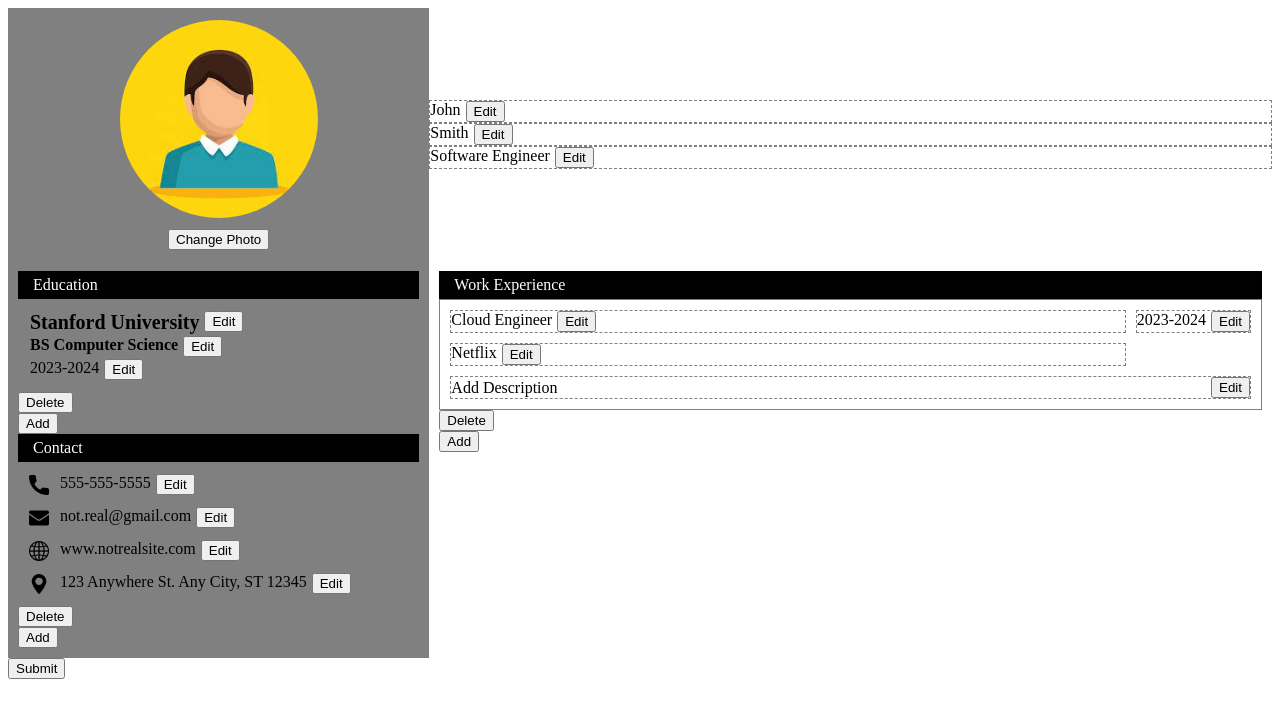
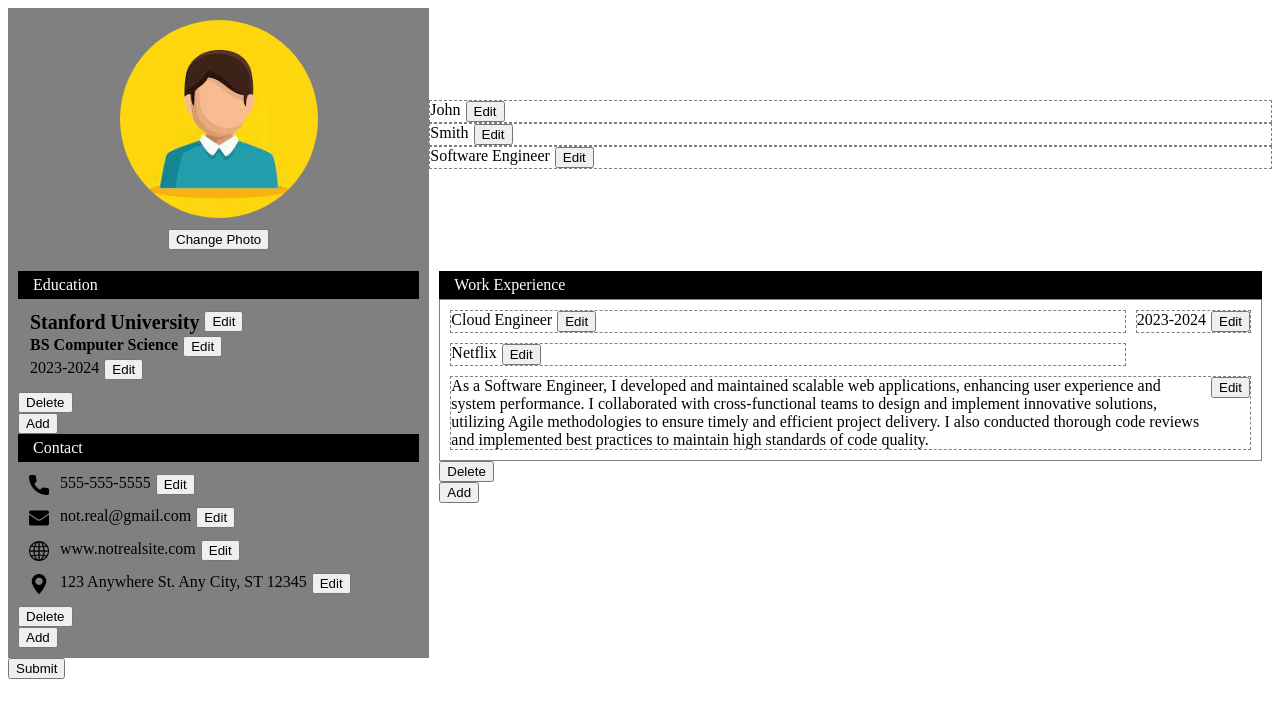
Before and after one commit to Jaizzer/swift-cv, a React (Vite) app: page / in a window 1280 px wide. Shown: the top 718 px of the page. Built offline with nearby package versions, Linux system fonts and the light colour scheme.

Commit message:
feat: Add new longer description for better visualization in the layout

```diff
--- a/src/Experience.jsx
+++ b/src/Experience.jsx
@@ -1,4 +1,4 @@
-import Input from "./Input";
+import Input from './Input';
 
 export default function Experience() {
     return (
@@ -6,7 +6,16 @@ export default function Experience() {
             <Input label="Work Title" placeholder="Cloud Engineer" className="work-title"></Input>
             <Input label="Company" placeholder="Netflix" className="company"></Input>
             <Input label="Year" placeholder="2023-2024" className="working-years"></Input>
-            <Input label="Description" placeholder="Add Description" className="job-description"></Input>
+            <Input
+                label="Description"
+                placeholder="
+                    As a Software Engineer, I developed and maintained scalable web applications,
+                    enhancing user experience and system performance. I collaborated with cross-functional
+                    teams to design and implement innovative solutions, utilizing Agile methodologies to
+                    ensure timely and efficient project delivery. I also conducted thorough code reviews and
+                    implemented best practices to maintain high standards of code quality."
+                className="job-description"
+            ></Input>
         </div>
-    )
+    );
 }
```
